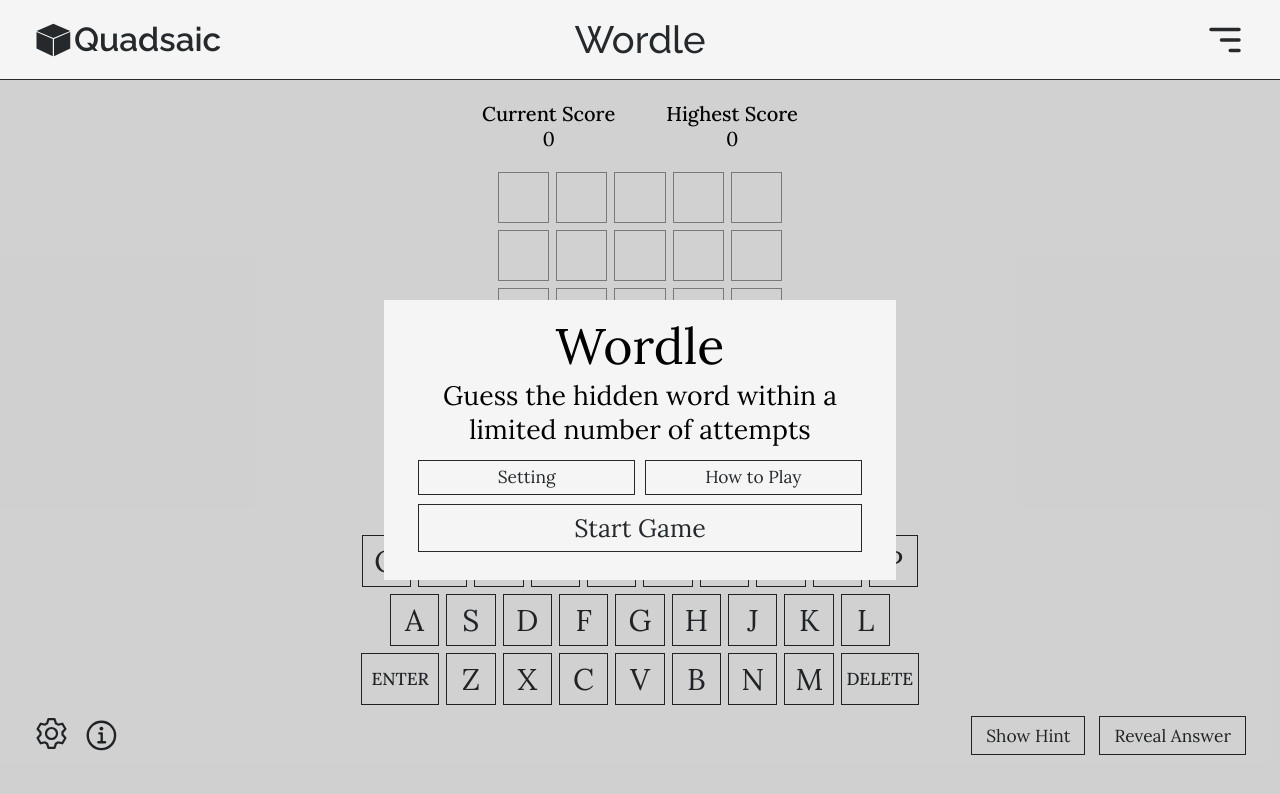
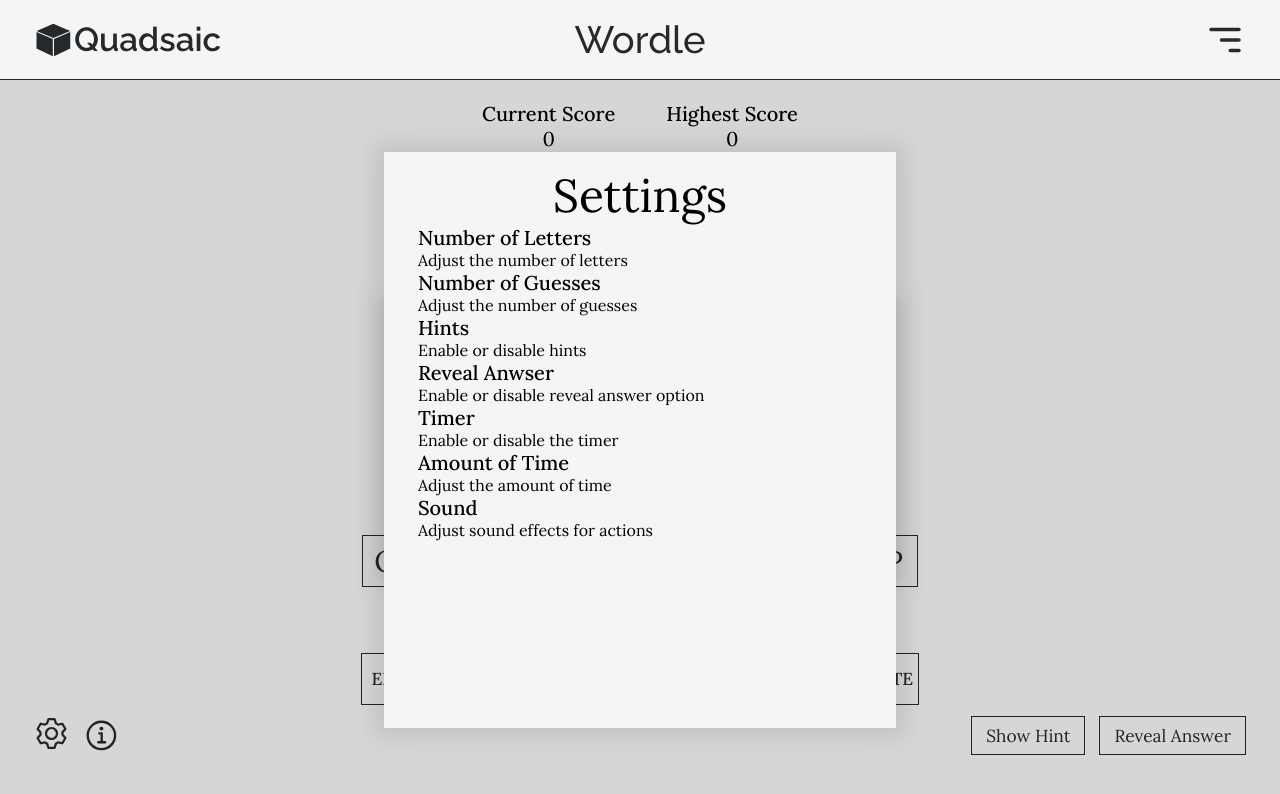
Before and after one commit to Ama4538/Quadsaic, a React (Vite) app: page /wordle in a window 1280 px wide. Both pictures are taken after a click on the button "Setting". Shown: the top 794 px of the page. Built offline with nearby package versions, Linux system fonts and the light colour scheme.

Commit message:
Started the setting page

```diff
--- a/src/main.css
+++ b/src/main.css
@@ -90,16 +90,15 @@
     place-items: center;
     height: 100%;
     width: 100%;
-    background-color: rgba(0, 0, 0, 0.15);
+    background-color: rgba(0, 0, 0, 0.125);
 }
 
 .wordle-overlay__title {
     display: flex;
     justify-content: center;
-    font-size: calc(var(--font-size-med) * 1.25);
+    font-size: calc(var(--font-size-med) * 1.15);
     font-weight: 400;
 }
-
 
 /* Welcome */
 .wordle-overlay__welcome {
@@ -108,12 +107,13 @@
     padding: var(--padding-size-very-small) var(--padding-size-small) calc(var(--padding-size-very-small) * 2);
     max-height: 80%;
     width: 40%;
+    box-shadow: 0 0 1.5rem 0.5rem rgba(0, 0, 0, 0.10);
     background-color: var(--secondary-color);
 }
 
 .wordle-overlay__welcome-message {
     margin-bottom: var(--padding-size-very-small);
-    font-size: calc(var(--font-size-med) / 1.50);
+    font-size: calc(var(--font-size-med) / 1.60);
     text-align: center;
 }
 
@@ -145,14 +145,17 @@
 }
 
 /* Tutorial */
-.wordle-overlay__tutorial{
+.wordle-overlay__default{
     position: absolute;
     z-index: 2;
+    display: flex;
+    flex-direction: column;
     padding: var(--padding-size-very-small) var(--padding-size-small) calc(var(--padding-size-very-small) * 2);
     height: 80%;
     width: 40%;
     font-size: calc(var(--font-size-small) / 1.15);
     background-color: var(--secondary-color);
+    box-shadow: 0 0 1.5rem 0.5rem rgba(0, 0, 0, 0.10);
     overflow-y: auto;
 }
 
@@ -183,6 +186,16 @@
     width: calc(var(--padding-size-small) * 1.35);
     font-size: calc(var(--font-size-small) * 1.50);
     opacity: 1;
+}
+
+/* Setting */
+.wordle-setting__title {
+    font-size: var(--font-size-small);
+    font-weight: 500;
+}
+
+.wordle-setting__description {
+    font-size: calc(var(--font-size-small) / 1.25);
 }
 
 /* Game Board */
--- a/src/page/wordle/Wordle.jsx
+++ b/src/page/wordle/Wordle.jsx
@@ -524,7 +524,10 @@ const Wordle = ({ setting, updateSetting }) => {
                                         <h3 className="wordle-overlay__title">{hasGameInProgress ? "Welcome Back" : "Wordle"}</h3>
                                         <p className="wordle-overlay__welcome-message">{hasGameInProgress ? `You've made ${currentRow - 1} of ${setting.guessAmount} guess. Keep trying, you're on the right track!` : "Guess the hidden word within a limited number of attempts"}</p>
                                         <div className="wordle-welcome__button-container">
-                                            <button className="wordle-overlay__button">Setting</button>
+                                            <button
+                                                className="wordle-overlay__button"
+                                                onClick={() => setSettingPage(true)}
+                                            >Setting</button>
                                             <button
                                                 className="wordle-overlay__button"
                                                 onClick={() => setTutorialPage(true)}
@@ -550,7 +553,7 @@ const Wordle = ({ setting, updateSetting }) => {
                                     </article>
                                     : null}
                                 {tutorialPage
-                                    ? <article className="wordle-overlay__tutorial">
+                                    ? <article className="wordle-overlay__default">
                                         <h3 className="wordle-overlay__title">How To Play</h3>
                                         <h4 className="wordle-overlay__subtitle">Game Play</h4>
                                         <ul className="wordle-tutorial__list">
@@ -615,7 +618,53 @@ const Wordle = ({ setting, updateSetting }) => {
                                         >{welcomePage ? "Return" : "Resume"}</button>
                                     </article>
                                     : null}
-
+                                {settingPage
+                                    ? <article className="wordle-overlay__default">
+                                        <h3 className="wordle-overlay__title">Settings</h3>
+                                        <div className="wordle-overlay__setting-module">
+                                            <div className="wordle-setting__text">
+                                                <h4 className="wordle-setting__title">Number of Letters</h4>
+                                                <p className="wordle-setting__description">Adjust the number of letters</p>
+                                            </div>
+                                        </div>
+                                        <div className="wordle-overlay__setting-module">
+                                            <div className="wordle-setting__text">
+                                                <h4 className="wordle-setting__title">Number of Guesses</h4>
+                                                <p className="wordle-setting__description">Adjust the number of guesses</p>
+                                            </div>
+                                        </div>
+                                        <div className="wordle-overlay__setting-module">
+                                            <div className="wordle-setting__text">
+                                                <h4 className="wordle-setting__title">Hints</h4>
+                                                <p className="wordle-setting__description">Enable or disable hints</p>
+                                            </div>
+                                        </div>
+                                        <div className="wordle-overlay__setting-module">
+                                            <div className="wordle-setting__text">
+                                                <h4 className="wordle-setting__title">Reveal Anwser</h4>
+                                                <p className="wordle-setting__description">Enable or disable reveal answer option</p>
+                                            </div>
+                                        </div>
+                                        <div className="wordle-overlay__setting-module">
+                                            <div className="wordle-setting__text">
+                                                <h4 className="wordle-setting__title">Timer</h4>
+                                                <p className="wordle-setting__description">Enable or disable the timer</p>
+                                            </div>
+                                        </div>
+                                        <div className="wordle-overlay__setting-module">
+                                            <div className="wordle-setting__text">
+                                                <h4 className="wordle-setting__title">Amount of Time</h4>
+                                                <p className="wordle-setting__description">Adjust the amount of time</p>
+                                            </div>
+                                        </div>
+                                        <div className="wordle-overlay__setting-module">
+                                            <div className="wordle-setting__text">
+                                                <h4 className="wordle-setting__title">Sound</h4>
+                                                <p className="wordle-setting__description">Adjust sound effects for actions</p>
+                                            </div>
+                                        </div>
+                                    </article>
+                                    : null}
                             </div>
                             : null
                     }
```
Also changed, not shown: 1 other file (tests, documents, lock files or other folders).
